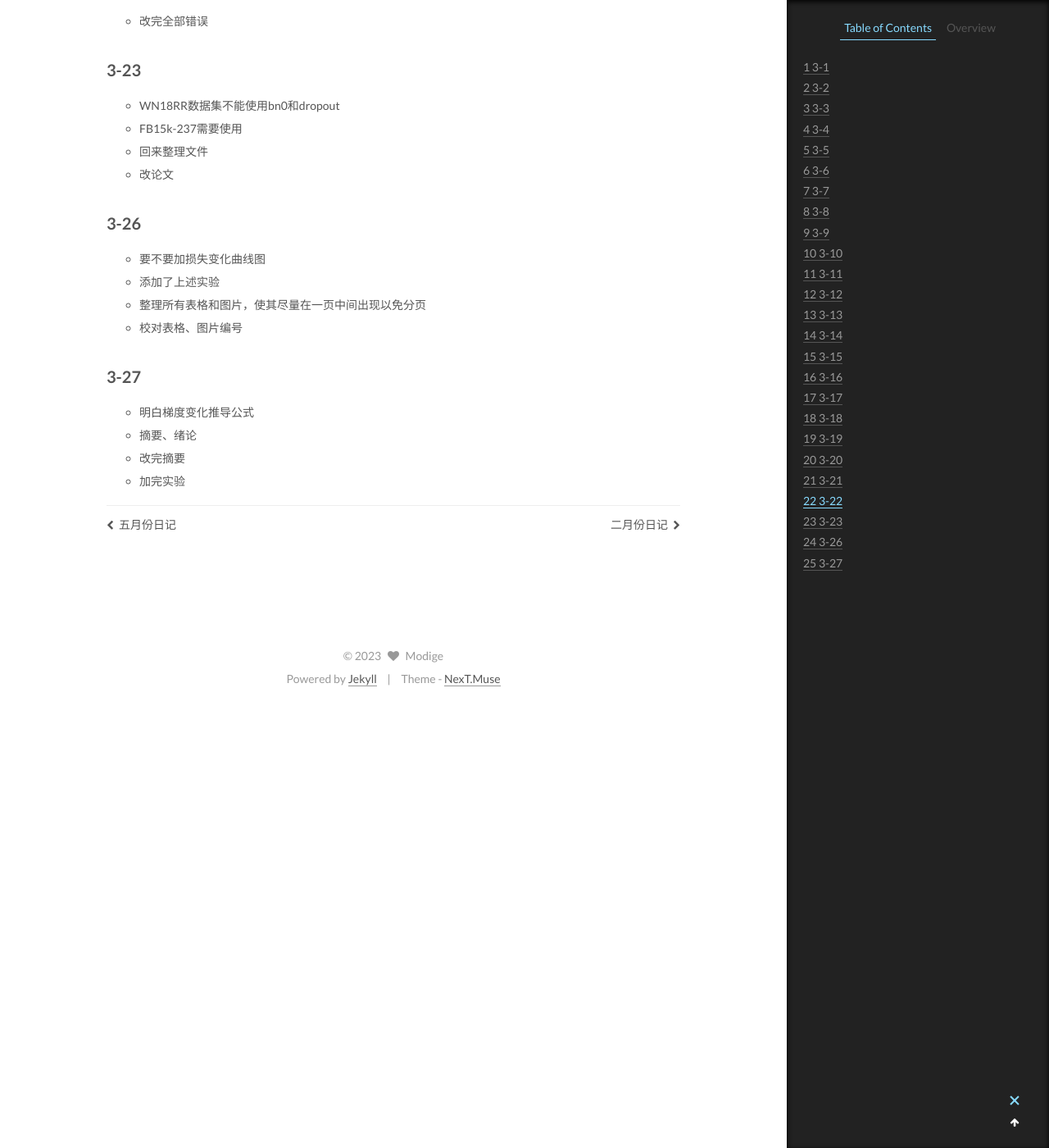
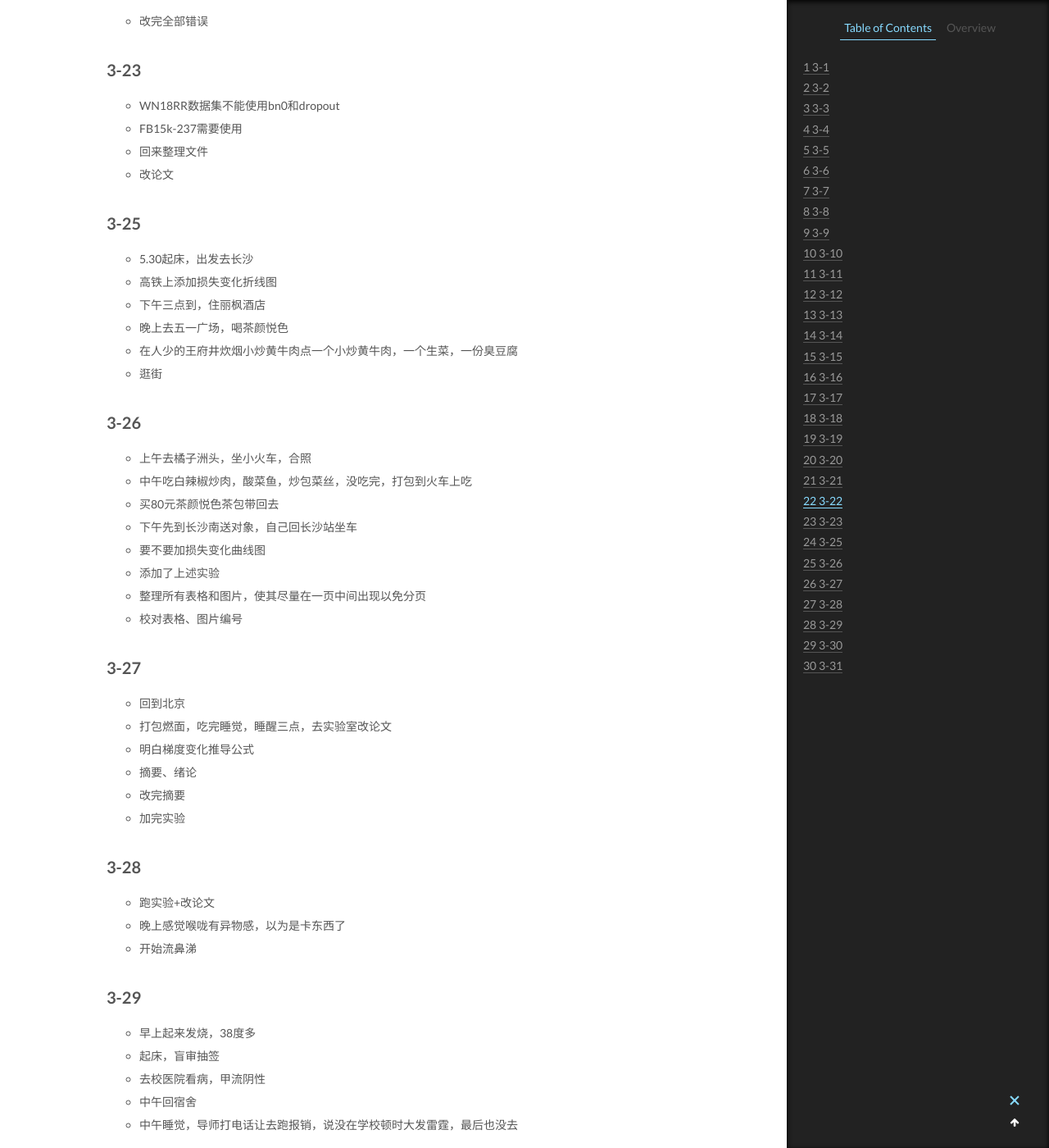
Before and after one commit to modiman/modiman.github.io, a Jekyll site: the page built from _posts/2023-3-1-三月份日记.md, in a window 1280 px wide and 1400 px high, scrolled down 4875 px. Shown: the whole window at 82% size. Built offline with Jekyll 4.4.1, drawn with Linux system fonts in a browser that asks for light colours; some of the changed text lies outside the part shown.

```diff
--- a/_posts/2023-3-1-三月份日记.md
+++ b/_posts/2023-3-1-三月份日记.md
@@ -178,18 +178,59 @@ CUDA_VISIBLE_DEVICES=0 python main.py --dataset rand --num_iterations 500 --batc
 * 回来整理文件
 * 改论文
 
+
+
+## 3-25
+
+* 5.30起床，出发去长沙
+* 高铁上添加损失变化折线图
+* 下午三点到，住丽枫酒店
+* 晚上去五一广场，喝茶颜悦色
+* 在人少的王府井炊烟小炒黄牛肉点一个小炒黄牛肉，一个生菜，一份臭豆腐
+* 逛街
+
 ## 3-26
 
+* 上午去橘子洲头，坐小火车，合照
+* 中午吃白辣椒炒肉，酸菜鱼，炒包菜丝，没吃完，打包到火车上吃
+* 买80元茶颜悦色茶包带回去
+* 下午先到长沙南送对象，自己回长沙站坐车
 * 要不要加损失变化曲线图
 * 添加了上述实验
 * 整理所有表格和图片，使其尽量在一页中间出现以免分页
 * 校对表格、图片编号
 
-
-
 ## 3-27
 
+* 回到北京
+* 打包燃面，吃完睡觉，睡醒三点，去实验室改论文
 * 明白梯度变化推导公式
 * 摘要、绪论
 * 改完摘要
 * 加完实验
+
+## 3-28
+
+* 跑实验+改论文
+* 晚上感觉喉咙有异物感，以为是卡东西了
+* 开始流鼻涕
+
+## 3-29
+
+* 早上起来发烧，38度多
+* 起床，盲审抽签
+* 去校医院看病，甲流阴性
+* 中午回宿舍
+* 中午睡觉，导师打电话让去跑报销，说没在学校顿时大发雷霆，最后也没去
+
+## 3-30
+
+* 去学校，找导师准备会议报销材料
+* 晚上买了黄桃罐头，喉咙很疼
+
+## 3-31
+
+* 交报销单
+* 病还没好，回宿舍
+* 打印材料
+* 晚上点外卖，鸭血粉丝汤
```
Also changed, not shown: _posts/2023-1-30-一月份日记.md (added, +49 -0 lines), _posts/2023-4-28-四月份日记.md (added, +194 -0 lines), _posts/2023-5-27-五月份日记.md (+1 -25 lines).
